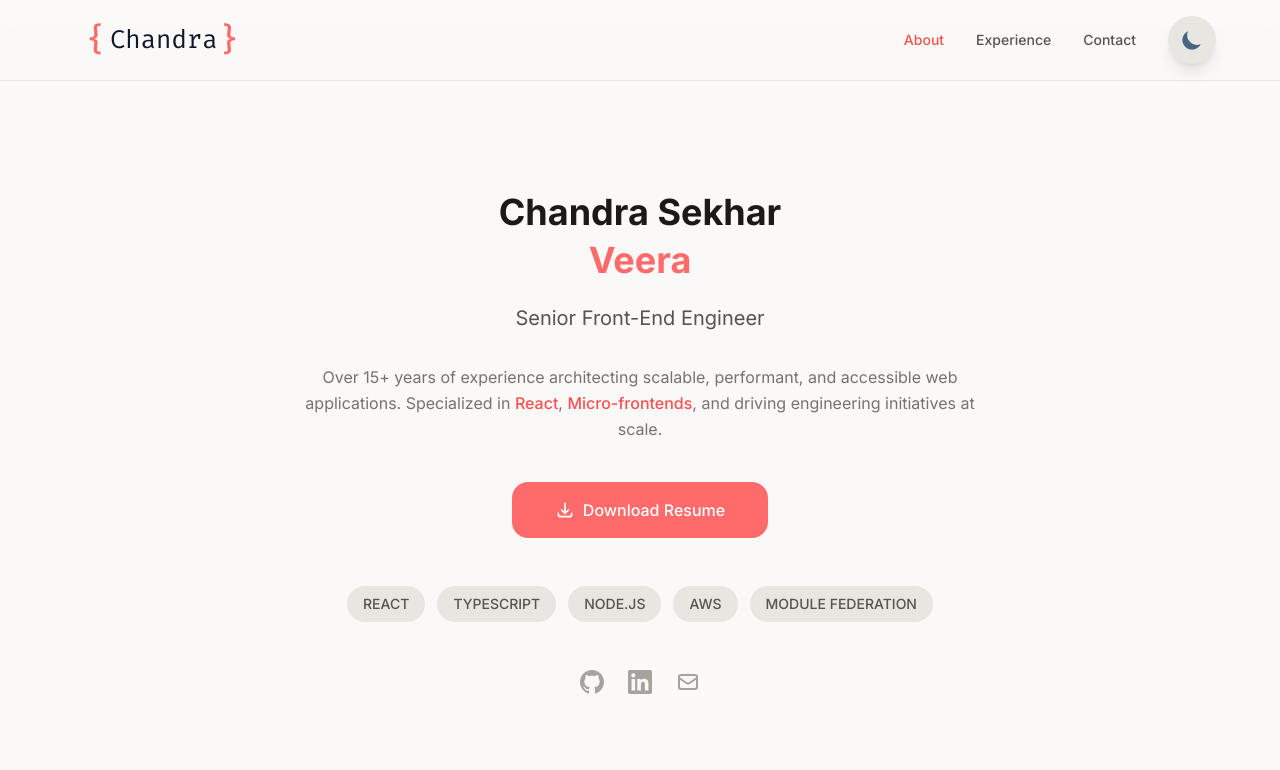
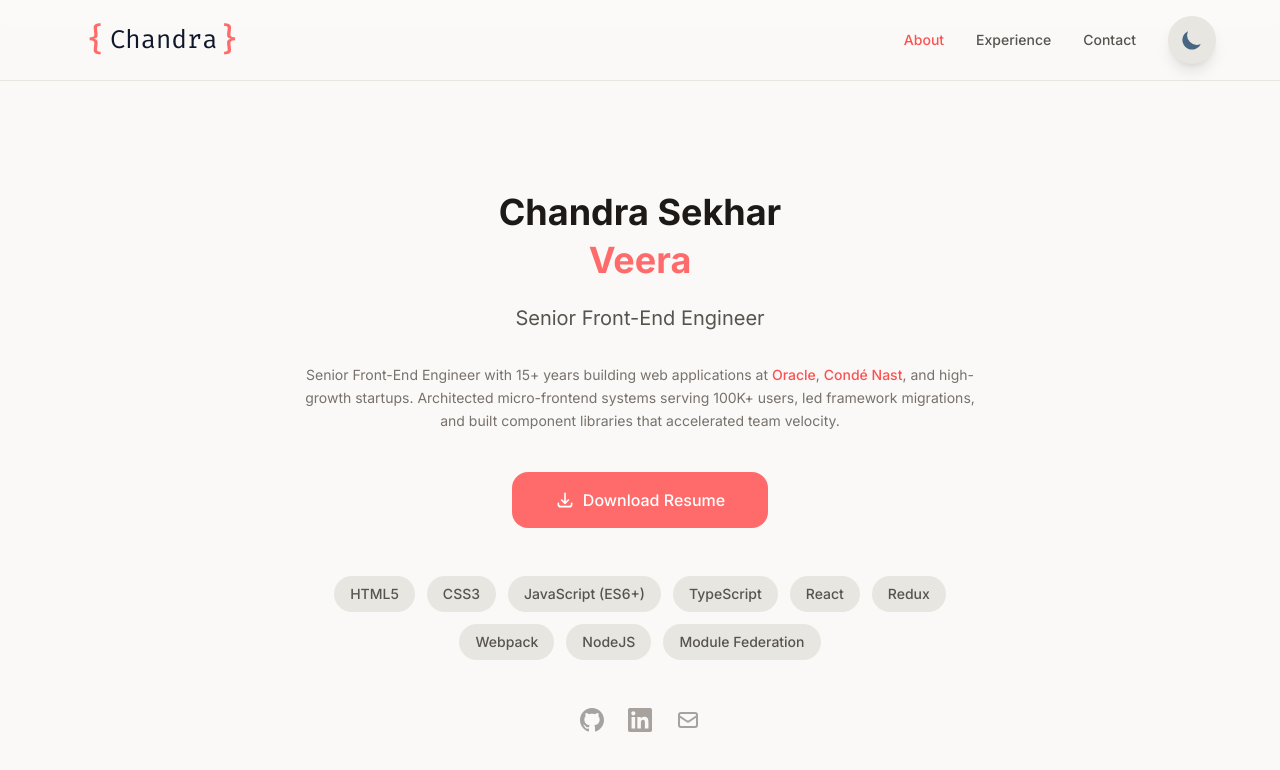
Before and after one commit to nuweb/portfolio, a React (Vite) app: page / in a window 1280 px wide. Shown: the top 770 px of the page. Built offline with nearby package versions, Linux system fonts and the light colour scheme.

Commit message:
Update content, favicon

```diff
--- a/index.html
+++ b/index.html
@@ -23,7 +23,7 @@
     <!-- Fira Code Font for Logo -->
     <link href="https://fonts.googleapis.com/css2?family=Fira+Code:wght@400;500&display=swap" rel="stylesheet" />
 
-    <link rel="icon" type="image/x-icon" href="/favicon.ico" />
+    <link rel="icon" type="image/png" href="/favicon.png" />
     <link rel="stylesheet" href="/src/styles.css" />
 
     <!-- JSON-LD Structured Data -->
--- a/src/app/pages/AboutPage.tsx
+++ b/src/app/pages/AboutPage.tsx
@@ -1,6 +1,6 @@
 import { Link } from 'react-router-dom';
 
-const skills = ['REACT', 'TYPESCRIPT', 'NODE.JS', 'AWS', 'MODULE FEDERATION'];
+const skills = ['HTML5', 'CSS3', 'JavaScript (ES6+)', 'TypeScript', 'React', 'Redux', 'Webpack', 'NodeJS', 'Module Federation'];
 
 export function AboutPage() {
   return (
@@ -20,12 +20,12 @@ export function AboutPage() {
         </p>
 
         {/* Description */}
-        <p className="text-warm-500 dark:text-navy-400 mb-10 leading-relaxed">
-          Over 15+ years of experience architecting scalable, performant, and accessible web
-          applications. Specialized in{' '}
-          <span className="text-coral-600 dark:text-violet-400 font-medium">React</span>,{' '}
-          <span className="text-coral-600 dark:text-violet-400 font-medium">Micro-frontends</span>,
-          and driving engineering initiatives at scale.
+        <p className="text-sm text-warm-500 dark:text-navy-400 mb-10 leading-relaxed">
+          Senior Front-End Engineer with 15+ years building web applications at{' '}
+          <span className="text-coral-600 dark:text-violet-400 font-medium">Oracle</span>,{' '}
+          <span className="text-coral-600 dark:text-violet-400 font-medium">Condé Nast</span>, and
+          high-growth startups. Architected micro-frontend systems serving 100K+ users, led
+          framework migrations, and built component libraries that accelerated team velocity.
         </p>
 
         {/* CTA Buttons */}
```
Also changed, not shown: 1 other file (tests, documents, lock files or other folders).
